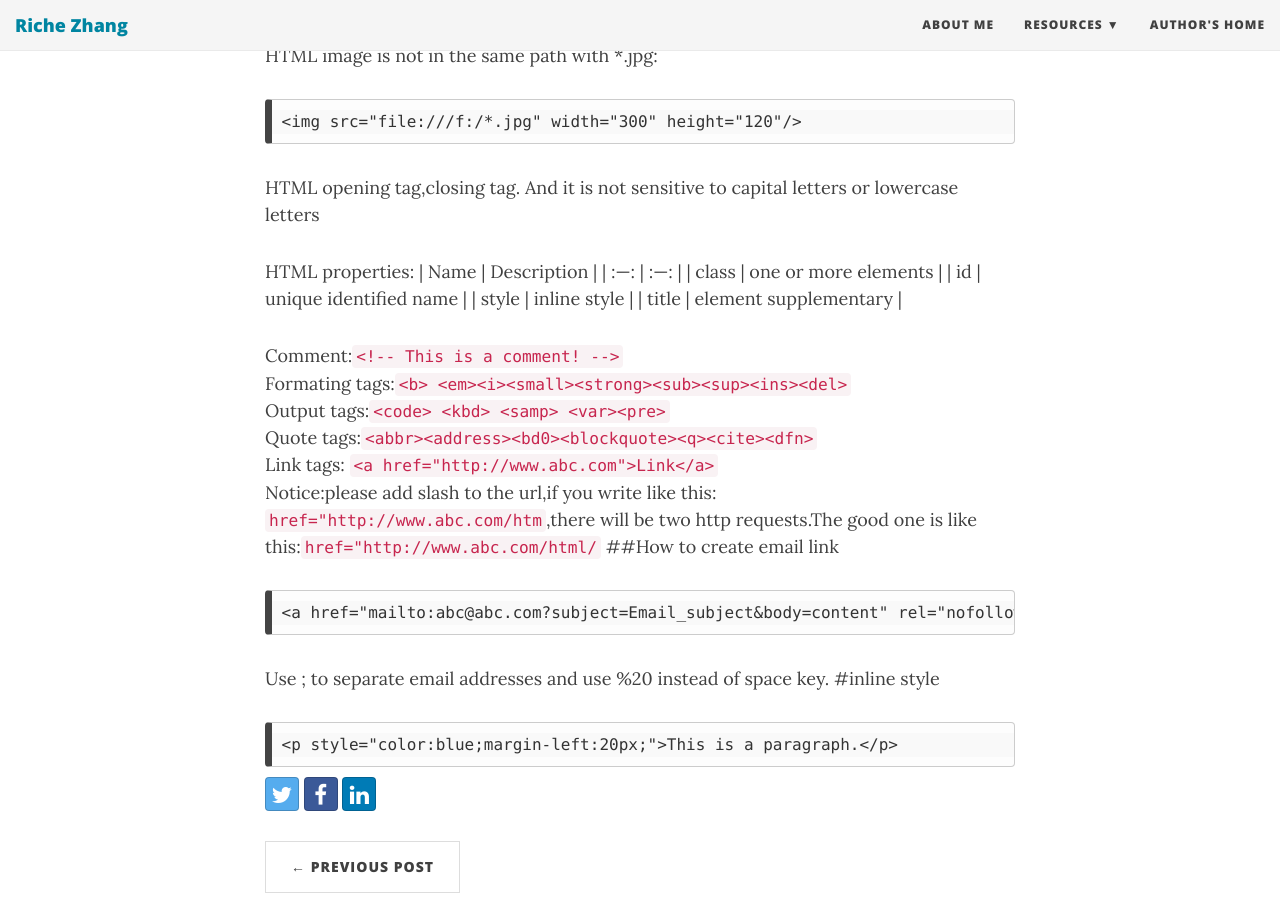
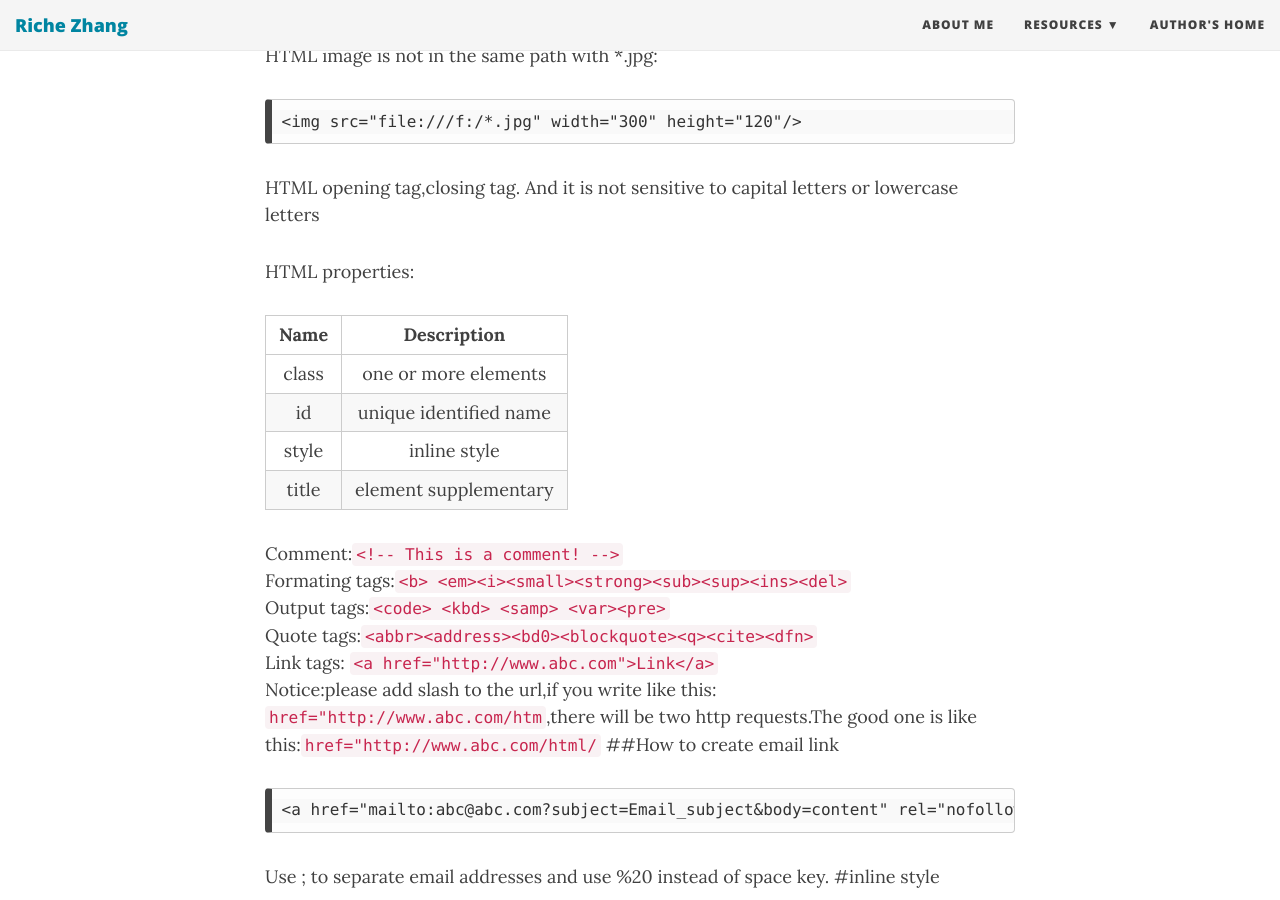
Before and after one commit to RicheZhang/RicheZhang.github.io, a Jekyll site: the page built from _posts/2018-08-20-html.md, in a window 1280 px wide and 900 px high, scrolled down 742 px. Built offline with Jekyll 4.4.1, drawn with Linux system fonts in a browser that asks for light colours; nearby versions of some CDN libraries; part of the change alters nothing that is shown.

````diff
--- a/_posts/2018-08-20-html.md
+++ b/_posts/2018-08-20-html.md
@@ -1,3 +1,8 @@
+---
+layout: post
+title: HTML Basics!
+image: /img/hello_world.jpeg
+---
 #HTML Basics
 
 HTML,```HyperText Markup Language```.
@@ -28,6 +33,7 @@ HTML opening tag,closing tag.
 And it is not sensitive to capital letters or lowercase letters
 
 HTML properties:
+
 | Name | Description |
 | :---: | :---: |
 | class | one or more elements |
````
